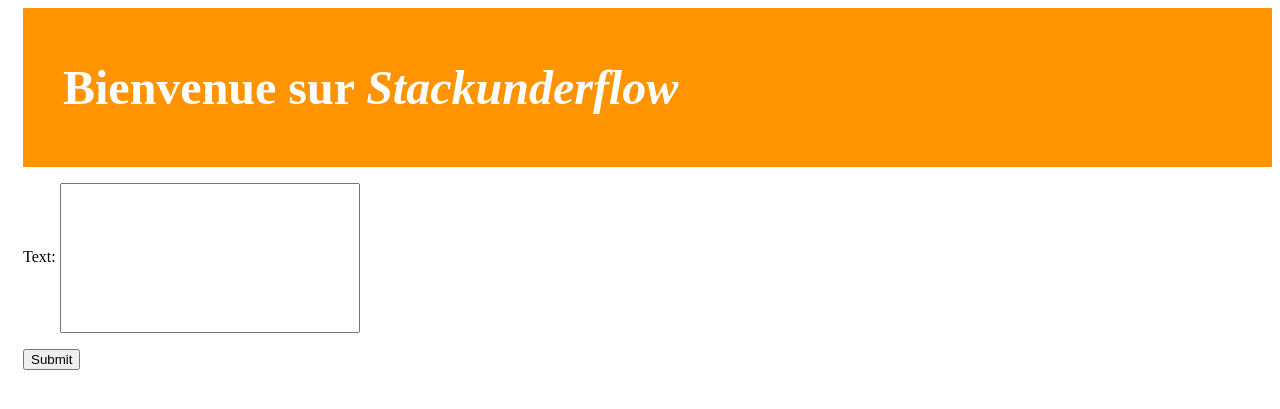
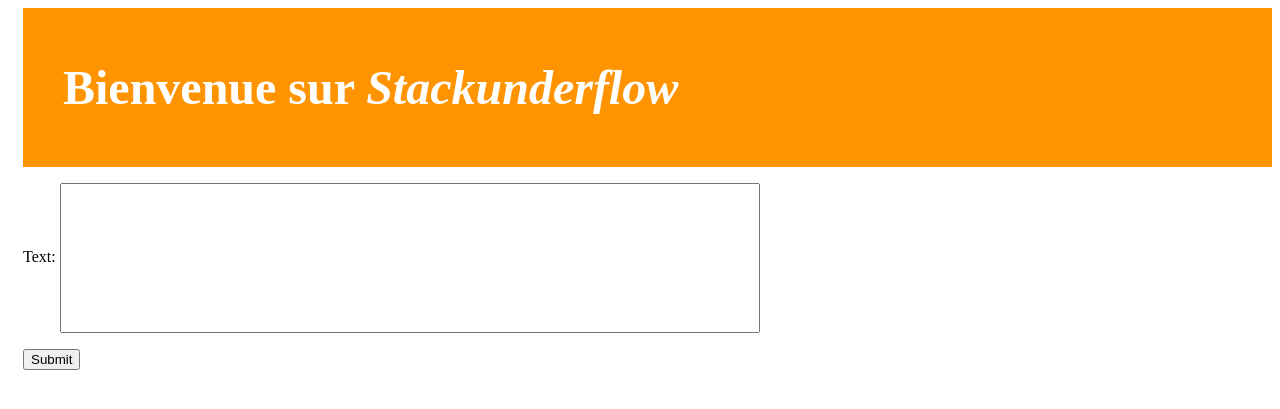
Before and after one commit to peloyeje/code-issue-tagger, a Django app: page /cls/ in a window 1280 px wide. Shown: the top 409 px of the page. Run offline with Django 3.2, Linux system fonts and the light colour scheme; parts of the project's set-up code (start-up, migrations or seed data) failed here and were passed over.

Commit message:
Update cls.css

```diff
--- a/stackunderflow/cls/static/cls.css
+++ b/stackunderflow/cls/static/cls.css
@@ -31,7 +31,7 @@ body {
     font-size: 14pt;
     font-family: TimesNewRoman;
     text-decoration: none;
-    width: 300px;
+    width: 700px;
     height: 150px;
     resize: none;
     overflow: none;
```
